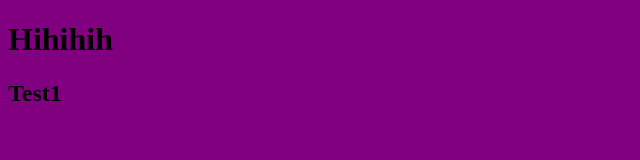
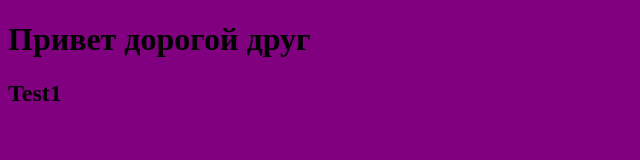
Before and after one commit to docflowbest/Test1, a plain HTML site: page index.html in a window 1280 px wide. Shown: the whole page, without its empty margins (0-640 px from the left). Drawn offline with Linux system fonts and the light colour scheme.

Commit message:
Update index.html

```diff
--- a/index.html
+++ b/index.html
@@ -10,7 +10,7 @@
 
 <body>
     <h1>
-        Hihihih
+        Привет дорогой друг
     </h1>
     <h2>
         Test1
```
